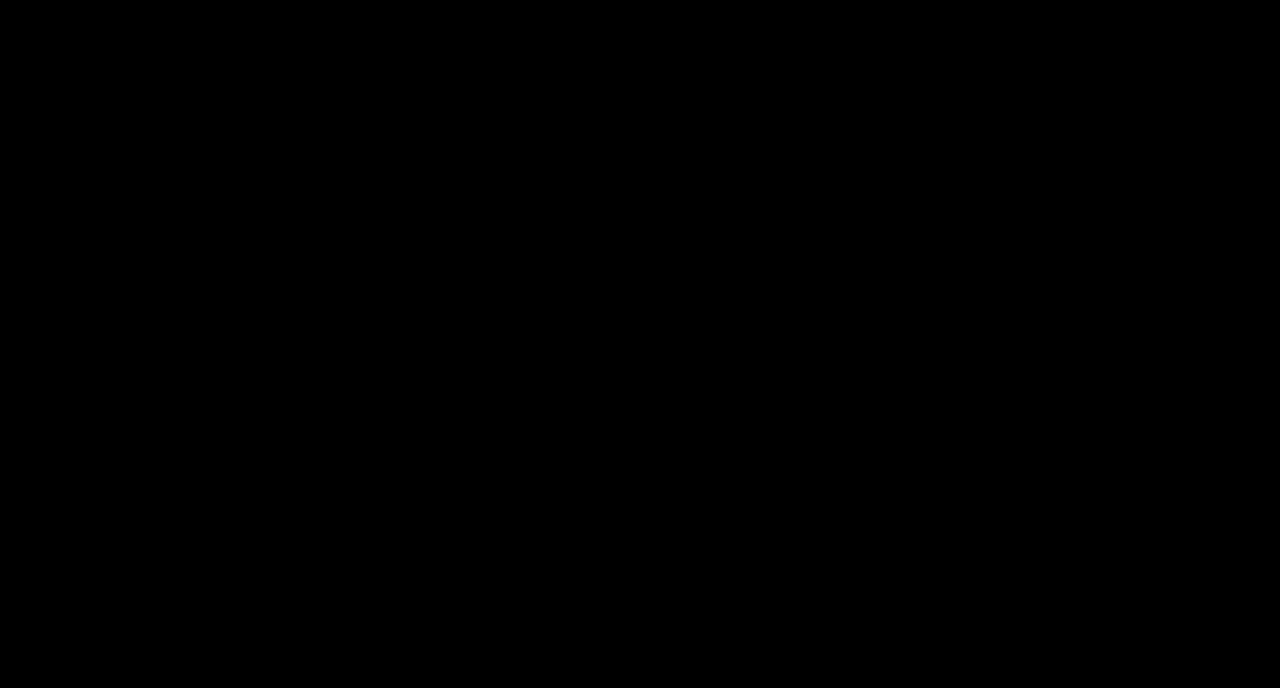
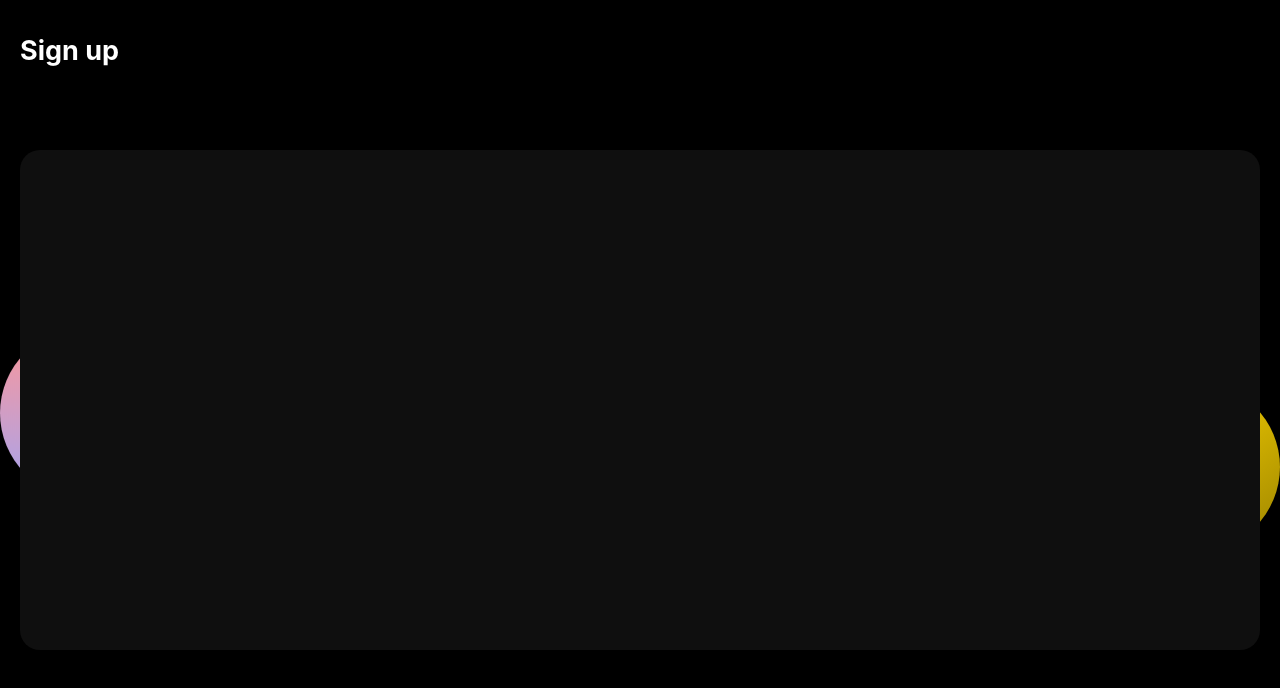
Before and after one commit to Ahumareze/PandaPay, a React (Create React App) app: page / in a window 1280 px wide. Shown: the top 688 px of the page. Built offline with nearby package versions, Linux system fonts and the light colour scheme.

Commit message:
January 17th

```diff
--- /dev/null
+++ b/src/Components/AuthBalls/AuthBalls.css
@@ -0,0 +1,36 @@
+.Ball{
+    height: 170px;
+    width: 170px;
+    border-radius: 100px;
+}
+.AuthGoldBall{
+    background: linear-gradient(141.95deg, #FFD700 13.3%, #937C00 107.93%);
+    animation: AuthGoldBounce 16s ease-out 0s alternate infinite none running;
+    z-index: 0;
+}
+.AuthPurpleBall{
+    background: linear-gradient(182.56deg, #FF9696 2.14%, #96A7FF 114.41%);
+    animation: AuthPurpleBounce 16s ease-out 0s alternate infinite none running;
+}
+
+@keyframes AuthGoldBounce{
+    0%{
+        transform: translateX(-90vh);
+        transform: translateY(-90vh);
+    }
+    100%{
+        transform: translateX(0px);
+        transform: translateY(0px);
+    }
+}
+
+@keyframes AuthPurpleBounce{
+    0%{
+        transform: translateX(90vh);
+        transform: translateY(90vh);
+    }
+    100%{
+        transform: translateX(0px);
+        transform: translateY(0px);
+    }
+}
--- /dev/null
+++ b/src/Components/AuthBalls/AuthGoldBall.tsx
@@ -0,0 +1,10 @@
+import React from 'react';
+import './AuthBalls.css';
+
+function AuthGoldBall() {
+    return (
+        <div className='Ball AuthGoldBall' />
+    );
+}
+
+export default AuthGoldBall;
--- /dev/null
+++ b/src/Components/AuthBalls/AuthPupleBall.tsx
@@ -0,0 +1,9 @@
+import React from 'react';
+
+function AuthPupleBall() {
+    return (
+        <div className='Ball AuthPurpleBall' />
+    );
+}
+
+export default AuthPupleBall;
--- /dev/null
+++ b/src/Containers/AuthForm/AuthForm.css
@@ -0,0 +1,6 @@
+.AuthForm{
+    height: 500px;
+    background-color: #0F0F0F;
+    border-radius: 20px;
+    margin-top: 50px;
+}
--- a/src/Containers/AuthForm/AuthForm.tsx
+++ b/src/Containers/AuthForm/AuthForm.tsx
@@ -0,0 +1,14 @@
+import React from 'react';
+import './AuthForm.css';
+
+const width = window.innerWidth
+
+function AuthForm() {
+    return (
+        <div className='AuthForm' style={{width: width - 40, marginLeft: 20}}>
+
+        </div>
+    );
+}
+
+export default AuthForm;
--- a/src/Screens/Auth/Auth.css
+++ b/src/Screens/Auth/Auth.css
@@ -2,4 +2,42 @@
     height: 100vh;
     width: 100%;
     background-color: #000;
+    overflow: hidden;
 }
+.AuthHeader{
+    height: 100px;
+    width: 100%;
+    padding-left: 20px;
+    display: flex;
+    align-items: center;
+}
+.AuthHeader p{
+    color: #fff;
+    font-size: 27px;
+    font-weight: bold;
+    margin: 0;
+    padding: 0;
+}
+.AuthCanva{
+    height: 85vh;
+    width: 100%;
+    display: flex;
+    flex-direction: row;
+}
+.AuthCanva_D1{
+    width: 50%;
+    height: 100%;
+}
+.AuthCanva_D2{
+    width: 50%;
+    height: 100%;
+    display: grid;
+    align-items: flex-end;
+    justify-content: flex-end;
+}
+.AuthMain{
+    height: 85vh;
+    width: 100%;
+    position: absolute;
+    top: 100px;
+}
--- a/src/Screens/Auth/Auth.tsx
+++ b/src/Screens/Auth/Auth.tsx
@@ -1,10 +1,26 @@
 import React from 'react';
+import AuthGoldBall from '../../Components/AuthBalls/AuthGoldBall';
+import AuthPupleBall from '../../Components/AuthBalls/AuthPupleBall';
+import AuthForm from '../../Containers/AuthForm/AuthForm';
 import './Auth.css';
 
 function Auth() {
     return (
         <div className='AuthPage'>
-
+            <div className='AuthHeader'>
+                <p>Sign up</p>
+            </div>
+            <div className='AuthCanva'>
+                <div className='AuthCanva_D1'>
+                    <AuthPupleBall />
+                </div>
+                <div className='AuthCanva_D2'>
+                    <AuthGoldBall />
+                </div>
+            </div>
+            <div className='AuthMain'>
+                <AuthForm />
+            </div>
         </div>
     );
 }
```
